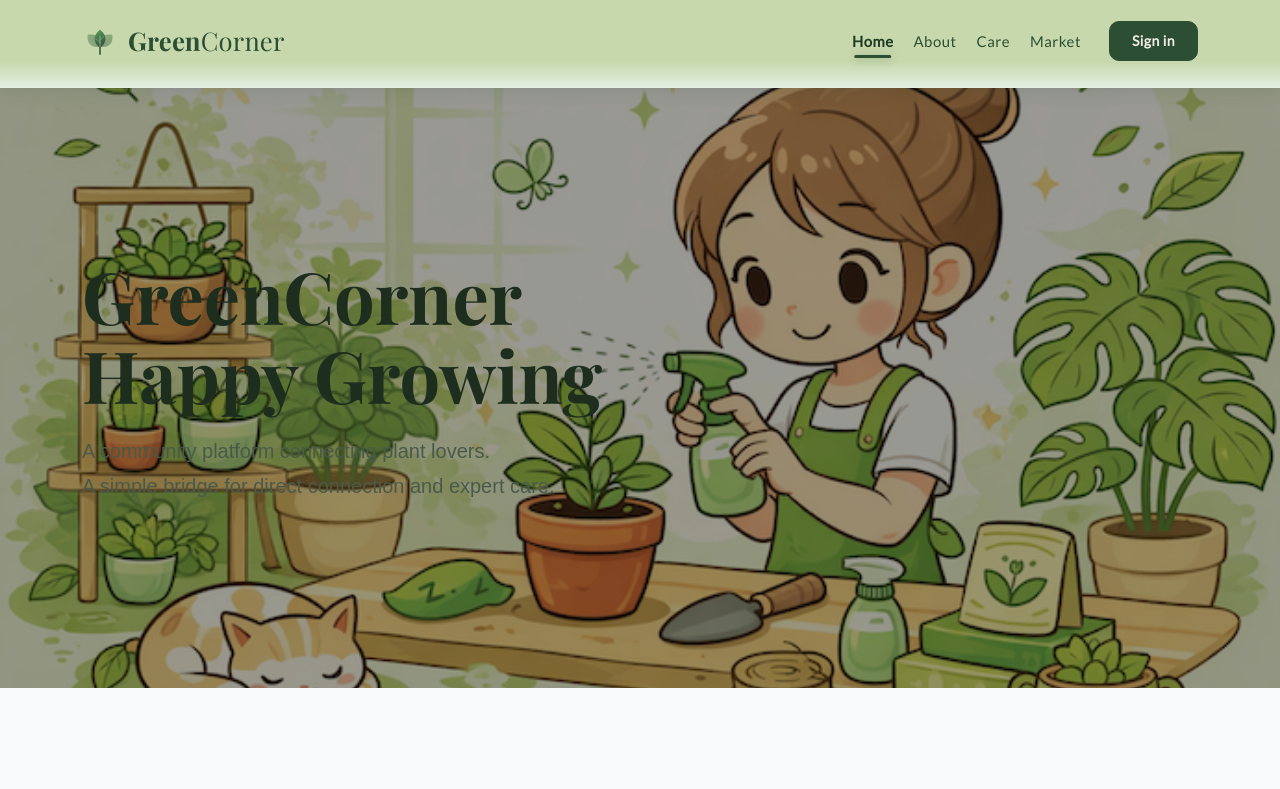
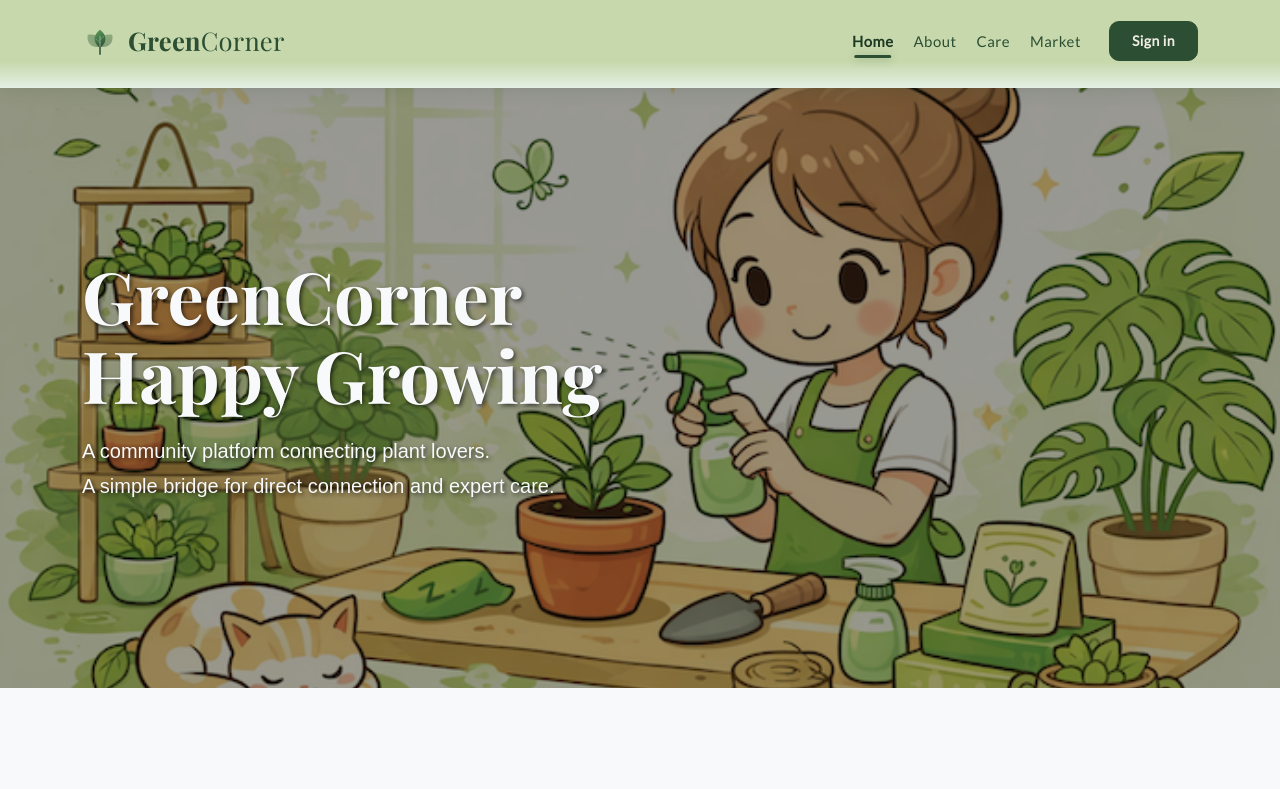
Before and after one commit to Jiahui-Zhou98/GreenCorner-project, a React (Vite) app in the folder frontend/: page / in a window 1280 px wide. Shown: the top 789 px of the page. Built offline with nearby package versions, Linux system fonts and the light colour scheme; no server answers.

Commit message:
homeupdate

```diff
--- a/frontend/src/pages/Home/HomePage.css
+++ b/frontend/src/pages/Home/HomePage.css
@@ -13,7 +13,18 @@
   background-repeat: no-repeat;
   display: flex;
   align-items: center;
-  color: white;
+}
+
+/* ONLY light text for the banner */
+.banner-text {
+  color: #f8f9fa !important; /* Off-white for better eye comfort */
+  text-shadow: 2px 2px 4px rgba(0, 0, 0, 0.6); /* Drop shadow to pop against the image */
+}
+
+.hero-content h1 {
+  font-size: 4.5rem;
+  line-height: 1.1;
+  margin-bottom: 1.2rem;
 }
 
 .hero-layer {
@@ -22,7 +33,7 @@
   left: 0;
   width: 100%;
   height: 100%;
-  background: rgba(0, 0, 0, 0.4);
+  background: rgba(0, 0, 0, 0.4); /* Dark overlay helps the light text stand out */
   z-index: 1;
 }
 
@@ -31,13 +42,7 @@
   z-index: 2;
 }
 
-.hero-content h1 {
-  font-size: 4.5rem;
-  line-height: 1.1;
-  margin-bottom: 1.2rem;
-}
-
-/* Custom Buttons */
+/* Custom Buttons (Green theme) */
 .btn-primary-custom {
   background-color: #2c4f34;
   color: white;
@@ -71,4 +76,9 @@
 .btn-secondary-custom:hover {
   background-color: #f8f9fa;
   transform: translateY(-3px);
+  color: #2c4f34;
 }
+
+.section-title {
+  color: #2c4f34;
+}
--- a/frontend/src/pages/Home/HomePage.jsx
+++ b/frontend/src/pages/Home/HomePage.jsx
@@ -6,7 +6,7 @@ import "./HomePage.css";
 export default function HomePage() {
   return (
     <div className="home-page">
-      {/* Hero Section using your banner.png */}
+      {/* Hero Section */}
       <section
         className="hero-section"
         style={{ backgroundImage: `url('/banner.png')` }}
@@ -15,11 +15,12 @@ export default function HomePage() {
 
         <Container className="hero-inner">
           <div className="hero-content">
-            <h1 className="display-3 fw-bold">
+            {/* Added banner-text class for targeted styling */}
+            <h1 className="display-3 fw-bold banner-text">
               GreenCorner <br />
               Happy Growing
             </h1>
-            <p className="lead">
+            <p className="lead banner-text">
               A community platform connecting plant lovers. <br />
               A simple bridge for direct connection and expert care.
             </p>
@@ -27,7 +28,7 @@ export default function HomePage() {
         </Container>
       </section>
 
-      {/* Main Call to Action Section */}
+      {/* Main Call to Action Section (Stays dark/normal text) */}
       <section className="py-5 bg-light">
         <Container className="text-center py-5">
           <h2 className="section-title fw-bold">Ready to Get Started?</h2>
```
